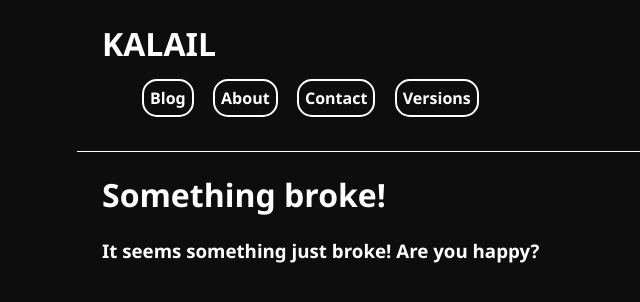
After one commit to thekashifmalik/Kalail, a Django app: template kalail/templates/500.html in a window 1280 px wide. The commit adds this page. Shown: the top 302 px of the page, without its empty margins (113-753 px from the left). Run offline with Django 3.2, Linux system fonts and the light colour scheme; the template is opened without the code that fills it, so the values that code supplies are empty; parts of the project's set-up code (start-up, migrations or seed data) failed here and were passed over; some libraries are stand-ins or nearby versions.

Commit message:
Enhancement: Add 500 page and fix up 404 page.

```diff
--- a/kalail/templates/404.html
+++ b/kalail/templates/404.html
@@ -1,6 +1,6 @@
 {% extends 'base.html' %}
 {% block content %}
-<h1>404</h1>
+<h1>Page not found!</h1>
 
 <h3>This is not the page you are looking for.</h3>
 
--- /dev/null
+++ b/kalail/templates/500.html
@@ -0,0 +1,7 @@
+{% extends 'base.html' %}
+{% block content %}
+<h1>Something broke!</h1>
+
+<h3>It seems something just broke! Are you happy?</h3>
+
+{% endblock content %}
```
